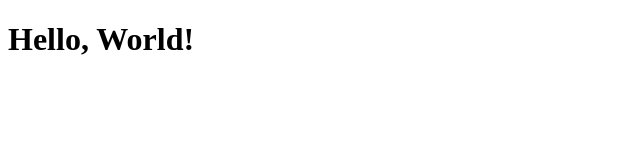
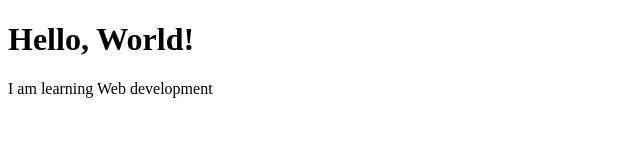
Before and after one commit to durr35/webdev_lab_1, a plain HTML site: page index.html in a window 1280 px wide. Shown: the whole page, without its empty margins (0-640 px from the left). Drawn offline with Linux system fonts and the light colour scheme.

Commit message:
Added a new paragraph

```diff
--- a/index.html
+++ b/index.html
@@ -5,5 +5,6 @@
 <head>
 <body>
     <h1>Hello, World!</h1>
+    <p>I am learning Web development</p>
 </body>
 </html>
```
